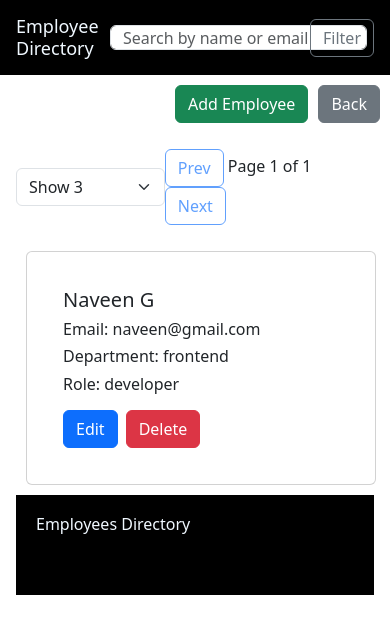
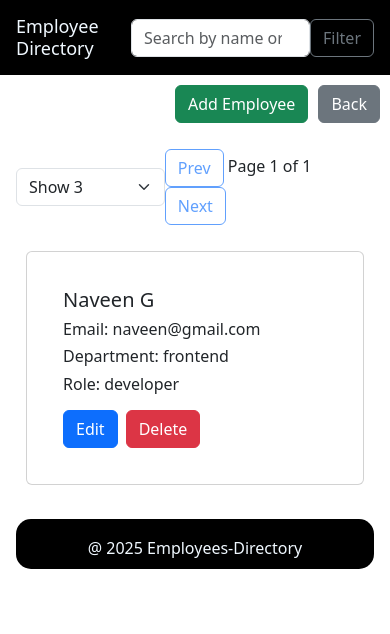
Before and after one commit to naveengus/Employee-Directory, a React (Vite) app: page / in a window 390 px wide. Shown: the top 634 px of the page. Built offline with nearby package versions, Linux system fonts and the light colour scheme.

Commit message:
employee-directory

```diff
--- a/src/components/Footer.jsx
+++ b/src/components/Footer.jsx
@@ -3,7 +3,7 @@ import React from "react";
 function Footer() {
   return (
     <div className="footer">
-      <h6>Employees Directory</h6>
+      <h6>@ 2025 Employees-Directory</h6>
     </div>
   );
 }
--- a/src/components/Home.jsx
+++ b/src/components/Home.jsx
@@ -58,7 +58,7 @@ function Home({
         </div>
       </div>
 
-      <div className="employeeCard">
+      <div className="employeeCard mb-4">
         {employees.map((emp) => (
           <EmployeCard key={emp.id} data={emp} onDelete={onDelete} />
         ))}
--- a/src/components/common/topBar/TopBar.jsx
+++ b/src/components/common/topBar/TopBar.jsx
@@ -31,12 +31,11 @@ function TopBar({ onSearch, onFilter }) {
       <div className="topbar-container d-flex justify-content-between align-items-center p-3 ">
         <h2 className="mb-0 topHead">Employee Directory</h2>
 
-        <div className="d-flex gap-3 topSearch">
+        <div className=" topSearch">
           <input
             type="search"
             placeholder="Search by name or email"
             className="form-control"
-            style={{ width: "300px" }}
             value={query}
             onChange={handleSearchChange}
           />
@@ -46,7 +45,7 @@ function TopBar({ onSearch, onFilter }) {
           <Button
             variant="outline-secondary"
             onClick={handleShow}
-            className=" filter "
+            className=" filter btn-md-sm"
           >
             Filter
           </Button>
--- a/src/index.css
+++ b/src/index.css
@@ -34,8 +34,8 @@
   margin-left: 10px;
 }
 .card {
-  width: 350px;
-  height: 500px;
+  /* width: auto; */
+  /* height: 500px; */
   padding: 20px;
   margin: 10px;
   border: 1px solid black;
@@ -104,9 +104,13 @@
 
 .footer {
   padding: 20px;
-  height: 100px;
+  height: 50px;
   background-color: black;
   color: aliceblue;
+  border-radius: 15px;
+  justify-items: center;
+  position: sticky;
+  bottom: 0;
 }
 
 @media only screen and (max-width: 600px) {
@@ -118,11 +122,12 @@
     font-size: large;
   }
   .topSearch {
-    width: 200px;
-    height: 25px;
+    /* margin-left: -100px; */
+    size: sm;
   }
   .filter {
-    font-size: small;
+    padding: 0.375rem 0.75rem;
+    font-size: 1rem;
   }
 
   .Form {
```
